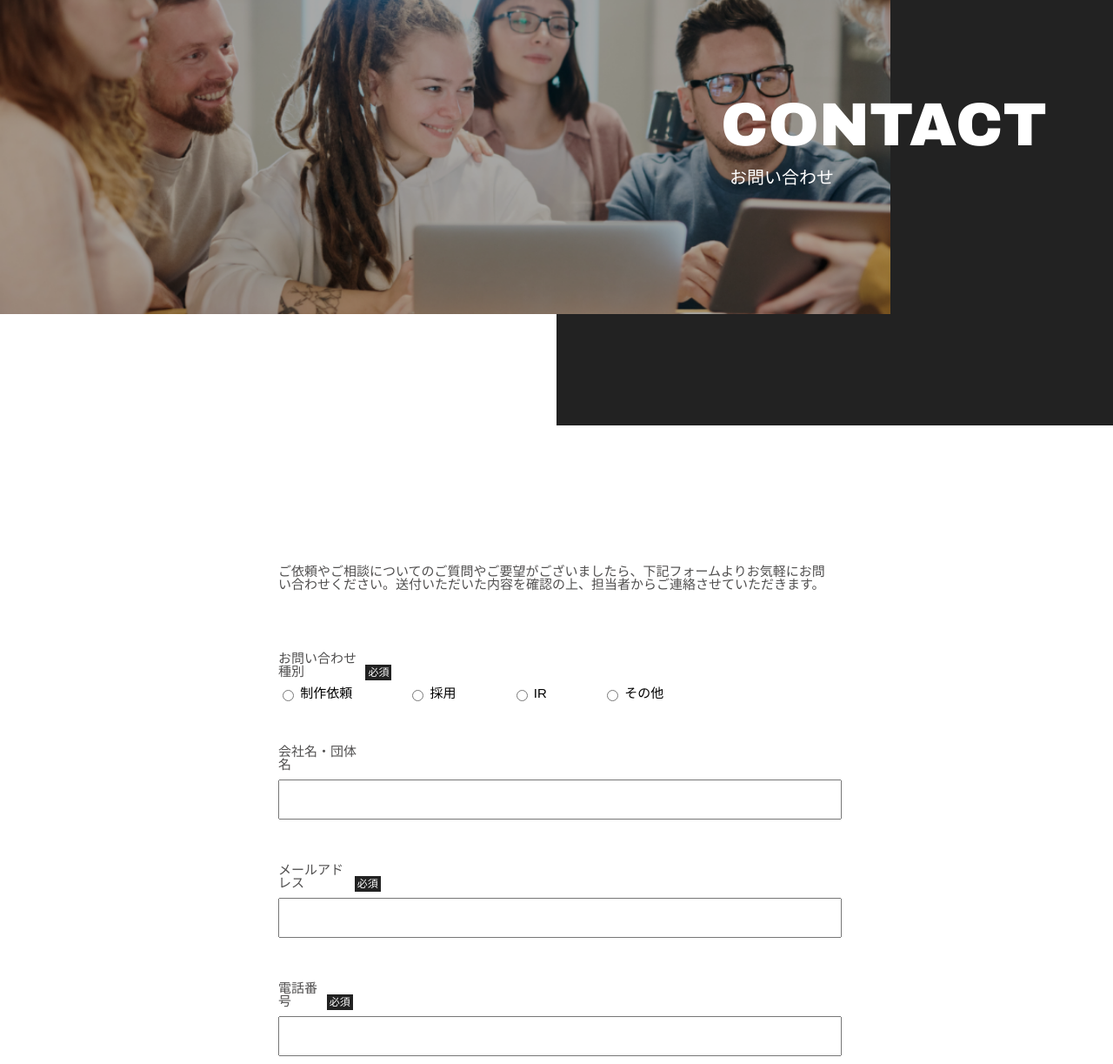
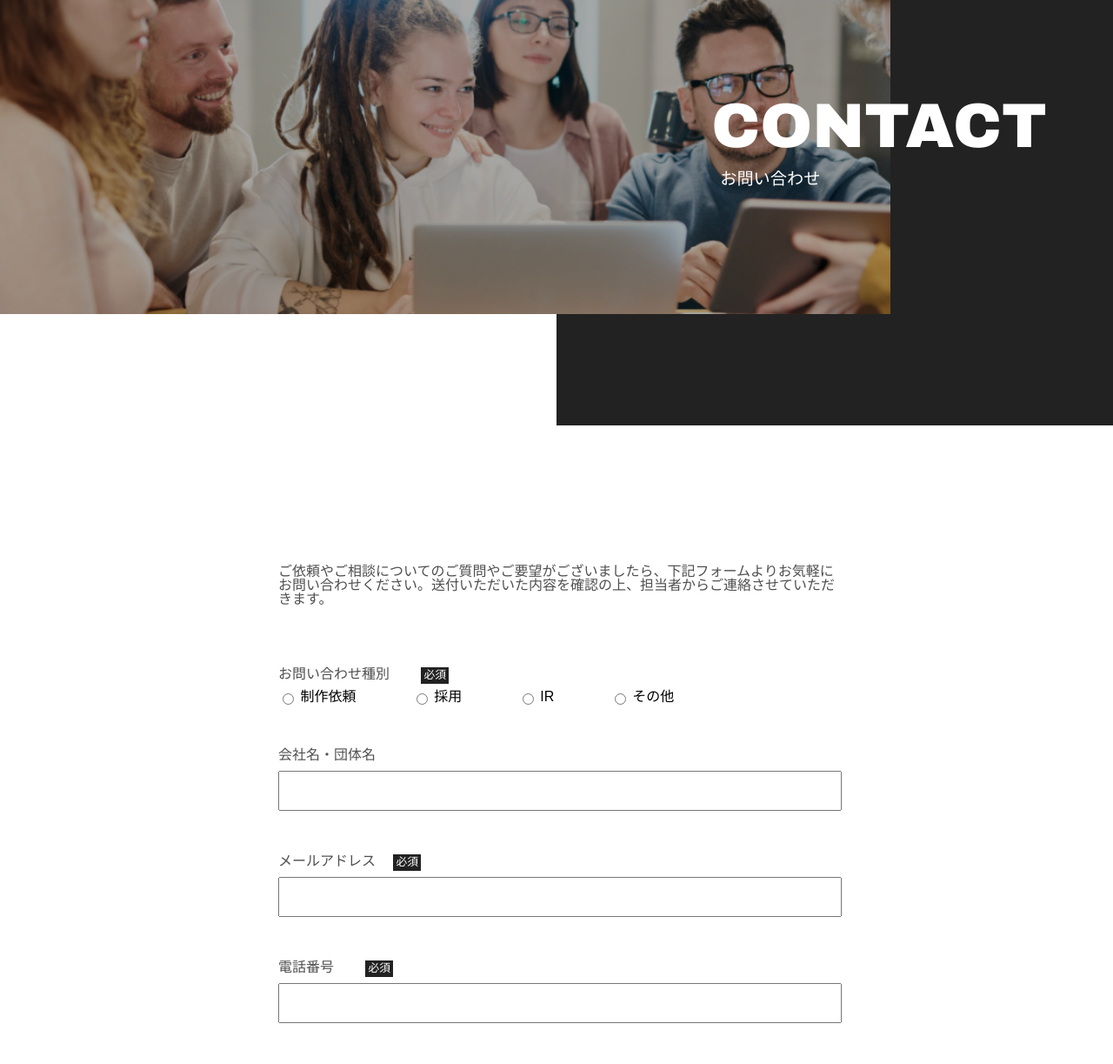
Before and after one commit to asknmt/first_link2, a plain HTML site: page index.html in a window 1280 px wide. Shown: the part 71-1294 px from the top of the page at 87% size. Drawn offline with nearby package versions, Linux system fonts and the light colour scheme.

Commit message:
Update contact.css

```diff
--- a/contact.css
+++ b/contact.css
@@ -1,5 +1,6 @@
 html {
   height: 100%;
+  font-size: 62.5%;
 }
 body {
   height: 100%;
@@ -116,7 +117,7 @@ header {
 }
 
 .drawer-item {
-  font-size: 30px;
+  font-size: 2rem;
   padding-bottom: 40px;
 }
 
@@ -185,17 +186,17 @@ body.nonscroll {
   color: #fff;
   display: block;
   margin-bottom: 15px;
+  font-size: 1.2rem;
 }
 
 .copy-size p {
-  font-size: 20px;
   margin-left: 10px;
 }
 
-.contact-us {
+.copy-size h1 {
   font-family: 'arial black';
   margin-top: 0;
-  font-size: 70px;
+  font-size: 4.5rem;
 }
 
 .company {
@@ -234,11 +235,11 @@ body.nonscroll {
 
 /*フォーム*/
 .radio {
-  font-size: 15px;
+  font-size: 1rem;
   margin-right: 60px;
 }
 .text-p {
-  font-size: 15px;
+  font-size: 1rem;
   color: rgb(80, 79, 79);
   margin-bottom: 20px;
 }
@@ -253,33 +254,33 @@ body.nonscroll {
 }
 .form-text {
   margin-top: 50px;
-  font-size: 15px;
+  font-size: 1rem;
+  display: inline-block;
+  width: 25%;
+  margin-bottom: 10px;
+}
+.tell {
+  margin-top: 50px;
+  font-size: 1rem;
   display: inline-block;
   width: 15%;
   margin-bottom: 10px;
 }
-.tell {
-  margin-top: 50px;
-  font-size: 15px;
-  display: inline-block;
-  width: 8%;
-  margin-bottom: 10px;
-}
 .mail {
   margin-top: 50px;
-  font-size: 15px;
+  font-size: 1rem;
   display: inline-block;
-  width: 13%;
+  width: 20%;
   margin-bottom: 10px;
 }
 .policy {
   width: 50%;
   margin-top: 50px;
-  font-size: 15px;
+  font-size: 1rem;
   margin-bottom: 10px;
 }
 .must {
-  font-size: 12px;
+  font-size: 0.8rem;
   background-color: #222;
   color: #fff;
   display: inline-block;
@@ -302,6 +303,7 @@ body.nonscroll {
   color: #fff;
   background-color: #222;
   padding: 20px 80px;
+  font-size: 1rem;
 }
 /*フッター*/
 .footer {
@@ -314,7 +316,7 @@ body.nonscroll {
   line-height: 60px;
   color: #fff;
   text-align: center;
-  font-size: 10px;
+  font-size: 0.2rem;
   margin: 0;
 }
 .form textarea {
```
